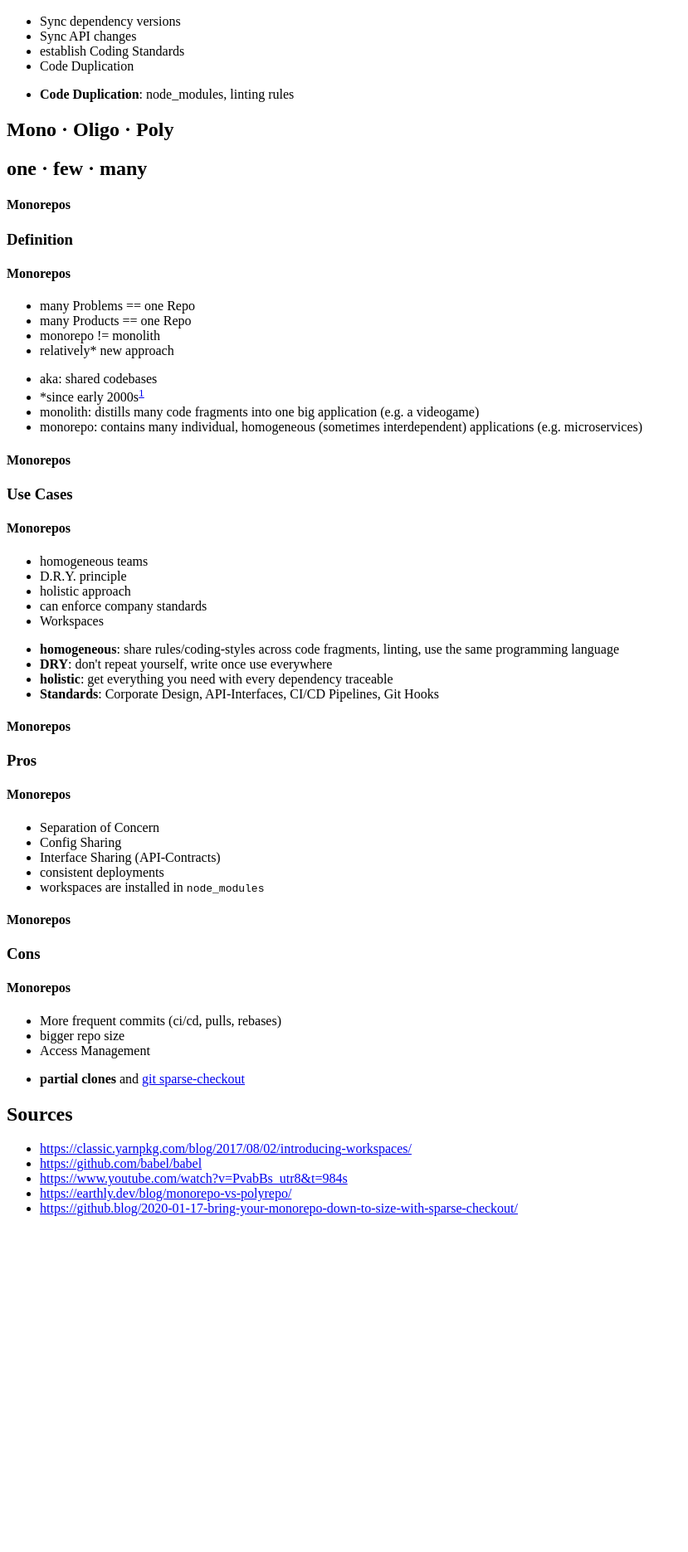
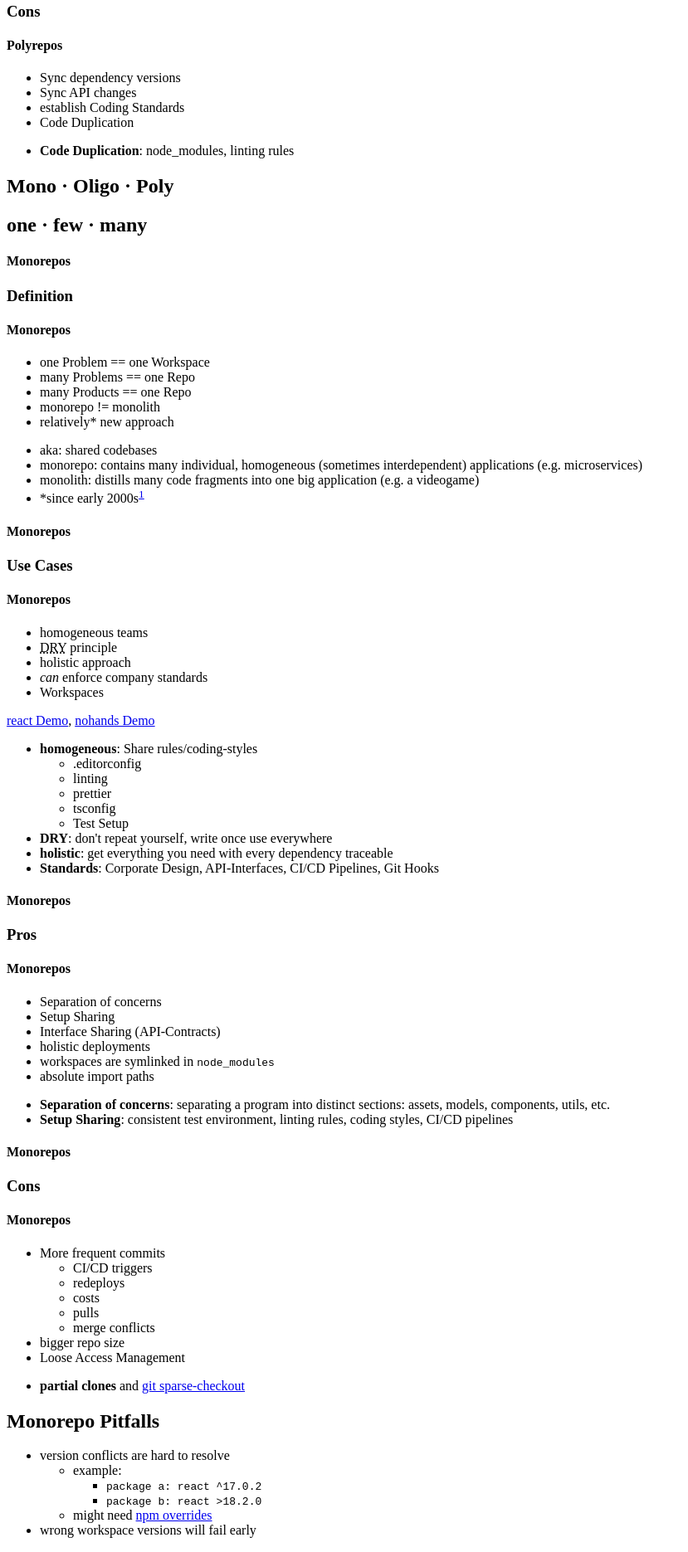
Before and after one commit to kai-dorschner-twinsity/kassel-code-meetup-21, a website built with Parcel: page src/index.html in a window 1280 px wide. Shown: the part 2212-4083 px from the top of the page at 83% size, without its empty margins (0-829 px from the left). Before the commit the page ends 3694 px from the top, so only its background shows below. Built offline with nearby package versions, Linux system fonts and the light colour scheme; what reveal.js would draw is missing.

Commit message:
Finishing

```diff
--- a/src/index.html
+++ b/src/index.html
@@ -118,7 +118,7 @@
             data-background-image="./uncle-pennybags/beard.png"
             data-background-opacity=".6"
             data-background-position="100% 75%"
-            data-background-size="35vh"
+            data-background-size="auto 50vh"
           >
             <h4><span class="text-warning">Poly</span>repos</h4>
             <ul>
@@ -128,6 +128,12 @@
               </li>
               <li class="fragment fade-up">classic, well-understood approach</li>
             </ul>
+
+            <aside class="notes">
+              <ul>
+                <li><strong>Problem</strong>: Frontend, Backend, Database, Infra</li>
+              </ul>
+            </aside>
           </section>
           <section data-auto-animate>
             <h4><span class="text-warning">Poly</span>repos</h4>
@@ -135,10 +141,10 @@
           </section>
           <section
             data-auto-animate
-            data-background-image="./uncle-pennybags/thumbs-up.png"
+            data-background-image="./uncle-pennybags/pointing.png"
             data-background-opacity=".6"
             data-background-position="100% 75%"
-            data-background-size="35vh"
+            data-background-size="auto 50vh"
           >
             <h4><span class="text-warning">Poly</span>repos</h4>
             <ul>
@@ -148,6 +154,10 @@
               <li class="fragment fade-up">dependency-free projects</li>
               <li class="fragment fade-up">monoliths</li>
             </ul>
+
+            <p class="fragment fade-up">
+              <a href="https://github.com/microsoft/terminal" role="button" target="_blank">terminal Demo</a>
+            </p>
 
             <aside class="notes">
               <ul>
@@ -164,7 +174,13 @@
             <h4><span class="text-warning">Poly</span>repos</h4>
             <h1>Pros</h1>
           </section>
-          <section data-auto-animate>
+          <section
+            data-auto-animate
+            data-background-image="./uncle-pennybags/thumbs-up.png"
+            data-background-opacity=".6"
+            data-background-position="100% 75%"
+            data-background-size="auto 50vh"
+          >
             <h4><span class="text-warning">Poly</span>repos</h4>
             <ul>
               <li>encapsulated code base</li>
@@ -189,7 +205,7 @@
             data-background-image="./uncle-pennybags/warn.png"
             data-background-opacity=".6"
             data-background-position="100% 75%"
-            data-background-size="35vh"
+            data-background-size="auto 50vh"
           >
             <h4><span class="text-warning">Poly</span>repos</h4>
             <ul>
@@ -232,10 +248,11 @@
             data-background-image="./uncle-pennybags/beard.png"
             data-background-opacity=".6"
             data-background-position="100% 75%"
-            data-background-size="35vh"
+            data-background-size="auto 50vh"
           >
             <h4><span class="text-info">Mono</span>repos</h4>
             <ul>
+              <li><span class="text-info">one</span> Problem == <span class="text-info">one</span> Workspace</li>
               <li><span class="text-success">many</span> Problems == <span class="text-info">one</span> Repo</li>
               <li class="fragment fade-up">
                 <span class="text-success">many</span> Products == <span class="text-info">one</span> Repo
@@ -247,12 +264,12 @@
               <ul>
                 <li>aka: shared codebases</li>
                 <li>
-                  *since early 2000s<sup><a href="https://en.wikipedia.org/wiki/Monorepo" target="_blank">1</a></sup>
+                  monorepo: contains many individual, homogeneous (sometimes interdependent) applications (e.g.
+                  microservices)
                 </li>
                 <li>monolith: distills many code fragments into one big application (e.g. a videogame)</li>
                 <li>
-                  monorepo: contains many individual, homogeneous (sometimes interdependent) applications (e.g.
-                  microservices)
+                  *since early 2000s<sup><a href="https://en.wikipedia.org/wiki/Monorepo" target="_blank">1</a></sup>
                 </li>
               </ul>
             </aside>
@@ -266,22 +283,33 @@
             data-background-image="./uncle-pennybags/pointing.png"
             data-background-opacity=".6"
             data-background-position="100% 75%"
-            data-background-size="35vh"
+            data-background-size="auto 50vh"
           >
             <h4><span class="text-info">Mono</span>repos</h4>
             <ul>
               <li>homogeneous teams</li>
-              <li class="fragment fade-up">D.R.Y. principle</li>
+              <li class="fragment fade-up"><abbr title="Don't repeat yourself">DRY</abbr> principle</li>
               <li class="fragment fade-up">holistic approach</li>
-              <li class="fragment fade-up">can enforce company standards</li>
+              <li class="fragment fade-up"><em>can</em> enforce company standards</li>
               <li class="fragment fade-up">Workspaces</li>
             </ul>
+
+            <p class="fragment fade-up">
+              <a href="https://github.com/facebook/react" role="button" target="_blank">react Demo</a>,
+              <a href="https://github.com/lookmom/nohands" role="button" target="_blank">nohands Demo</a>
+            </p>
 
             <aside class="notes">
               <ul>
                 <li>
-                  <strong>homogeneous</strong>: share rules/coding-styles across code fragments, linting, use the same
-                  programming language
+                  <strong>homogeneous</strong>: Share rules/coding-styles
+                  <ul>
+                    <li>.editorconfig</li>
+                    <li>linting</li>
+                    <li>prettier</li>
+                    <li>tsconfig</li>
+                    <li>Test Setup</li>
+                  </ul>
                 </li>
                 <li><strong>DRY</strong>: don't repeat yourself, write once use everywhere</li>
                 <li><strong>holistic</strong>: get everything you need with every dependency traceable</li>
@@ -298,16 +326,24 @@
             data-background-image="./uncle-pennybags/thumbs-up.png"
             data-background-opacity=".6"
             data-background-position="100% 75%"
-            data-background-size="35vh"
+            data-background-size="auto 50vh"
           >
             <h4><span class="text-info">Mono</span>repos</h4>
             <ul>
-              <li>Separation of Concern</li>
-              <li class="fragment fade-up">Config Sharing</li>
+              <li>Separation of concerns</li>
+              <li class="fragment fade-up">Setup Sharing</li>
               <li class="fragment fade-up">Interface Sharing (API-Contracts)</li>
-              <li class="fragment fade-up">consistent deployments</li>
-              <li class="fragment fade-up">workspaces are installed in <code>node_modules</code></li>
+              <li class="fragment fade-up">holistic deployments</li>
+              <li class="fragment fade-up">workspaces are symlinked in <code>node_modules</code></li>
+              <li class="fragment fade-up">absolute import paths</li>
             </ul>
+
+            <aside class="notes">
+              <ul>
+                <li><strong>Separation of concerns</strong>: separating a program into distinct sections: assets, models, components, utils, etc.</li>
+                <li><strong>Setup Sharing</strong>: consistent test environment, linting rules, coding styles, CI/CD pipelines</li>
+              </ul>
+            </aside>
           </section>
           <section data-auto-animate>
             <h4><span class="text-info">Mono</span>repos</h4>
@@ -318,13 +354,21 @@
             data-background-image="./uncle-pennybags/warn.png"
             data-background-opacity=".6"
             data-background-position="100% 75%"
-            data-background-size="35vh"
+            data-background-size="auto 50vh"
           >
             <h4><span class="text-info">Mono</span>repos</h4>
             <ul>
-              <li>More frequent commits (ci/cd, pulls, rebases)</li>
+              <li>More frequent commits
+                <ul>
+                  <li>CI/CD triggers</li>
+                  <li>redeploys</li>
+                  <li>costs</li>
+                  <li>pulls</li>
+                  <li>merge conflicts</li>
+                </ul>
+              </li>
               <li class="fragment fade-up">bigger repo size</li>
-              <li class="fragment fade-up">Access Management</li>
+              <li class="fragment fade-up">Loose Access Management</li>
             </ul>
 
             <aside class="notes">
@@ -342,11 +386,45 @@
           </section>
         </section>
         <section>
+          <h2><span class="text-info">Mono</span>repo Pitfalls</h2>
+          <ul>
+            <li>version conflicts are hard to resolve
+              <ul>
+                <li>example:
+                  <ul>
+                    <li><code>package a: react ^17.0.2</code></li>
+                    <li><code>package b: react >18.2.0</code></li>
+                  </ul>
+                </li>
+                <li>might need <a href="https://docs.npmjs.com/cli/v8/configuring-npm/package-json#overrides" target="_blank">npm overrides</a></li>
+              </ul>
+            </li>
+            <li>wrong workspace versions will fail <span class="text-muted">early</span></li>
+          </ul>
+        </section>
+        <section data-background-color="white" data-background-image="./uncle-pennybags/beard.png"
+        data-background-opacity=".6"
+        data-background-position="100% 75%"
+        data-background-size="auto 100vh">
+          <h1>That's it.</h1>
+          <p class="fragment">Questions?</p>
+        </section>
+        <section data-background-color="white">
           <h2>Sources</h2>
           <ul class="fs-6">
             <li>
+              <a href="https://docs.npmjs.com/cli/v8/using-npm/workspaces" target="_blank"
+                >https://docs.npmjs.com/cli/v8/using-npm/workspaces</a
+              >
+            </li>
+            <li>
               <a href="https://classic.yarnpkg.com/blog/2017/08/02/introducing-workspaces/" target="_blank"
                 >https://classic.yarnpkg.com/blog/2017/08/02/introducing-workspaces/</a
+              >
+            </li>
+            <li>
+              <a href="https://en.wikipedia.org/wiki/Monorepo target="_blank"
+                >https://en.wikipedia.org/wiki/Monorepo</a
               >
             </li>
             <li><a href="https://github.com/babel/babel" target="_blank">https://github.com/babel/babel</a></li>
```
